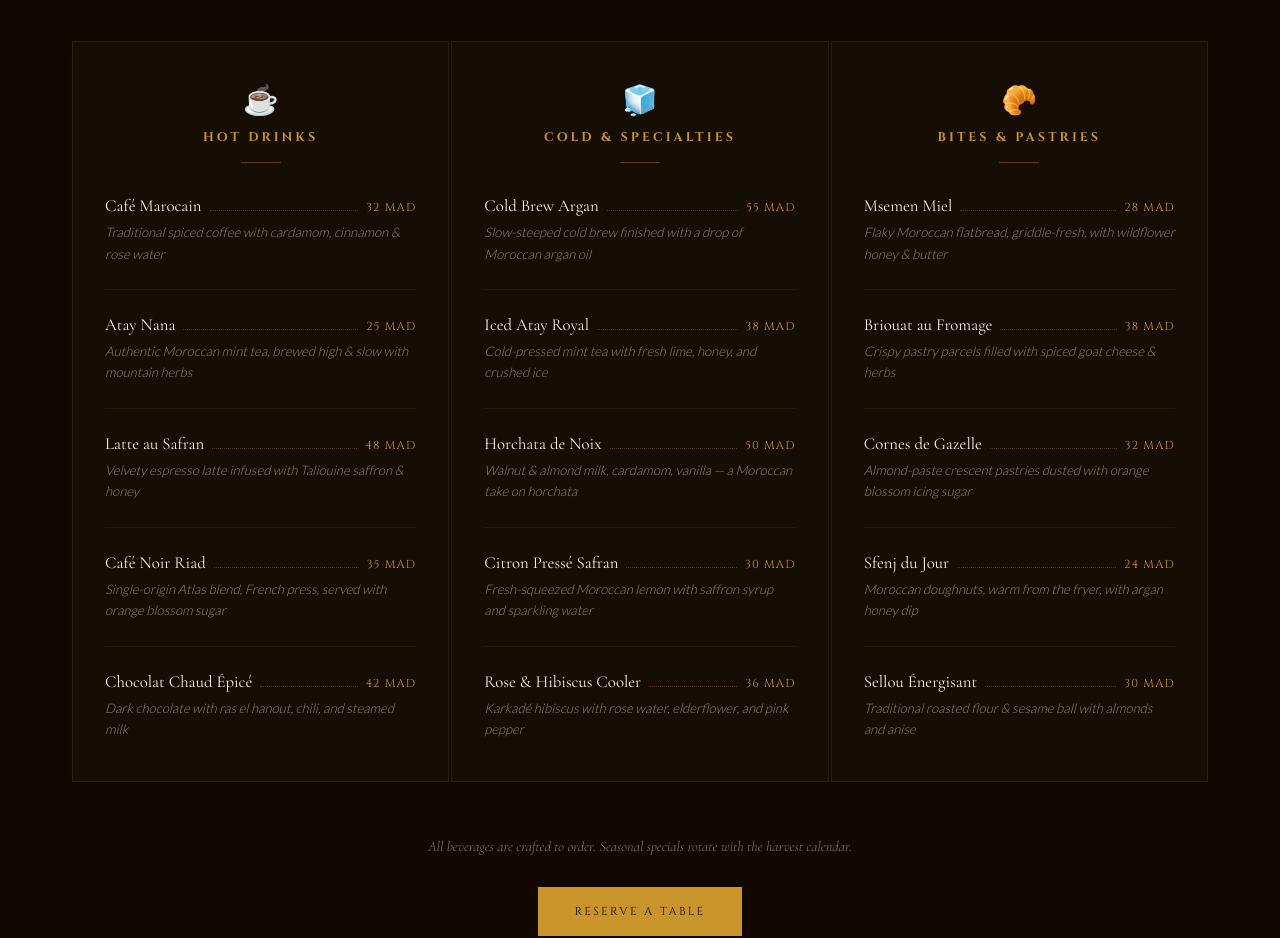
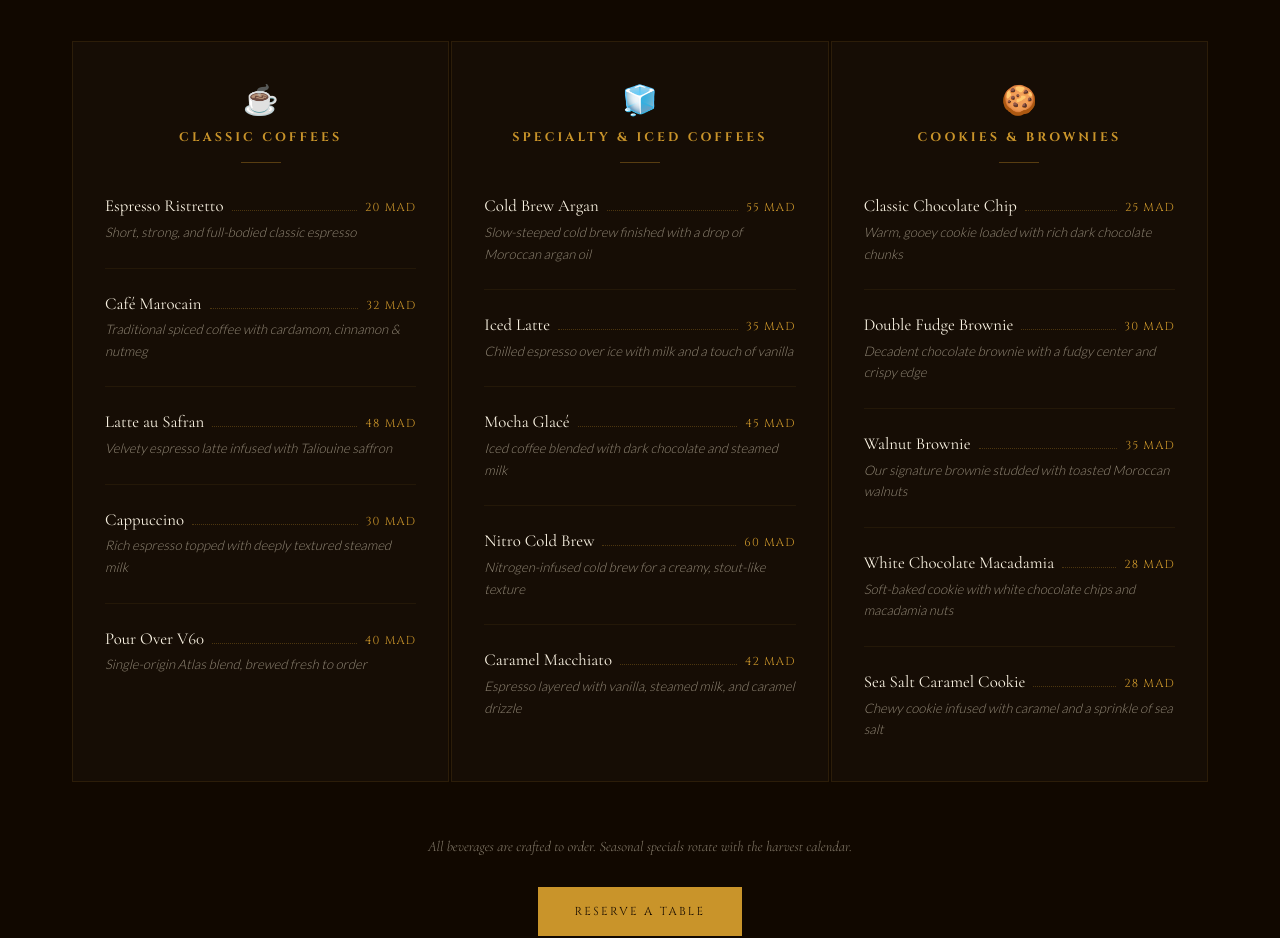
Before and after one commit to HAMZAZAWAK17/coffee-shop, a React (Vite) app: page / in a window 1280 px wide. Shown: the part 2460-3398 px from the top of the page. Built offline with nearby package versions, Linux system fonts and the light colour scheme.

Commit message:
feat: implement Menu component with categorized coffee and bakery items

```diff
--- a/src/components/Menu.tsx
+++ b/src/components/Menu.tsx
@@ -15,35 +15,35 @@ interface MenuCategory {
 const categories: MenuCategory[] = [
   {
     icon: '☕',
-    title: 'Hot Drinks',
+    title: 'Classic Coffees',
     items: [
-      { name: 'Café Marocain', description: 'Traditional spiced coffee with cardamom, cinnamon & rose water', price: '32 MAD' },
-      { name: 'Atay Nana', description: 'Authentic Moroccan mint tea, brewed high & slow with mountain herbs', price: '25 MAD' },
-      { name: 'Latte au Safran', description: 'Velvety espresso latte infused with Taliouine saffron & honey', price: '48 MAD' },
-      { name: 'Café Noir Riad', description: 'Single-origin Atlas blend, French press, served with orange blossom sugar', price: '35 MAD' },
-      { name: 'Chocolat Chaud Épicé', description: 'Dark chocolate with ras el hanout, chili, and steamed milk', price: '42 MAD' },
+      { name: 'Espresso Ristretto', description: 'Short, strong, and full-bodied classic espresso', price: '20 MAD' },
+      { name: 'Café Marocain', description: 'Traditional spiced coffee with cardamom, cinnamon & nutmeg', price: '32 MAD' },
+      { name: 'Latte au Safran', description: 'Velvety espresso latte infused with Taliouine saffron', price: '48 MAD' },
+      { name: 'Cappuccino', description: 'Rich espresso topped with deeply textured steamed milk', price: '30 MAD' },
+      { name: 'Pour Over V60', description: 'Single-origin Atlas blend, brewed fresh to order', price: '40 MAD' },
     ],
   },
   {
     icon: '🧊',
-    title: 'Cold & Specialties',
+    title: 'Specialty & Iced Coffees',
     items: [
       { name: 'Cold Brew Argan', description: 'Slow-steeped cold brew finished with a drop of Moroccan argan oil', price: '55 MAD' },
-      { name: 'Iced Atay Royal', description: 'Cold-pressed mint tea with fresh lime, honey, and crushed ice', price: '38 MAD' },
-      { name: 'Horchata de Noix', description: 'Walnut & almond milk, cardamom, vanilla — a Moroccan take on horchata', price: '50 MAD' },
-      { name: 'Citron Pressé Safran', description: 'Fresh-squeezed Moroccan lemon with saffron syrup and sparkling water', price: '30 MAD' },
-      { name: 'Rose & Hibiscus Cooler', description: 'Karkadé hibiscus with rose water, elderflower, and pink pepper', price: '36 MAD' },
+      { name: 'Iced Latte', description: 'Chilled espresso over ice with milk and a touch of vanilla', price: '35 MAD' },
+      { name: 'Mocha Glacé', description: 'Iced coffee blended with dark chocolate and steamed milk', price: '45 MAD' },
+      { name: 'Nitro Cold Brew', description: 'Nitrogen-infused cold brew for a creamy, stout-like texture', price: '60 MAD' },
+      { name: 'Caramel Macchiato', description: 'Espresso layered with vanilla, steamed milk, and caramel drizzle', price: '42 MAD' },
     ],
   },
   {
-    icon: '🥐',
-    title: 'Bites & Pastries',
+    icon: '🍪',
+    title: 'Cookies & Brownies',
     items: [
-      { name: 'Msemen Miel', description: 'Flaky Moroccan flatbread, griddle-fresh, with wildflower honey & butter', price: '28 MAD' },
-      { name: 'Briouat au Fromage', description: 'Crispy pastry parcels filled with spiced goat cheese & herbs', price: '38 MAD' },
-      { name: 'Cornes de Gazelle', description: 'Almond-paste crescent pastries dusted with orange blossom icing sugar', price: '32 MAD' },
-      { name: 'Sfenj du Jour', description: 'Moroccan doughnuts, warm from the fryer, with argan honey dip', price: '24 MAD' },
-      { name: 'Sellou Énergisant', description: 'Traditional roasted flour & sesame ball with almonds and anise', price: '30 MAD' },
+      { name: 'Classic Chocolate Chip', description: 'Warm, gooey cookie loaded with rich dark chocolate chunks', price: '25 MAD' },
+      { name: 'Double Fudge Brownie', description: 'Decadent chocolate brownie with a fudgy center and crispy edge', price: '30 MAD' },
+      { name: 'Walnut Brownie', description: 'Our signature brownie studded with toasted Moroccan walnuts', price: '35 MAD' },
+      { name: 'White Chocolate Macadamia', description: 'Soft-baked cookie with white chocolate chips and macadamia nuts', price: '28 MAD' },
+      { name: 'Sea Salt Caramel Cookie', description: 'Chewy cookie infused with caramel and a sprinkle of sea salt', price: '28 MAD' },
     ],
   },
 ]
```
